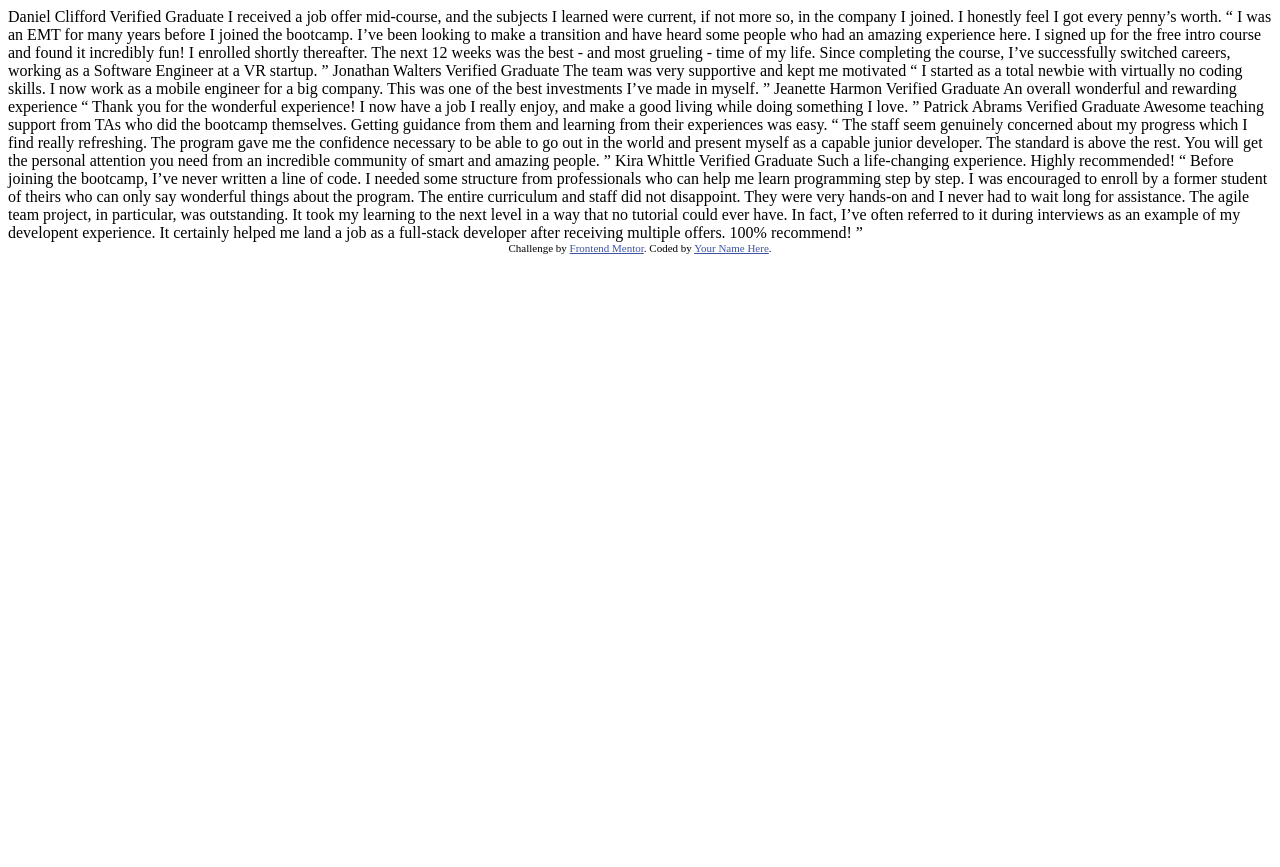
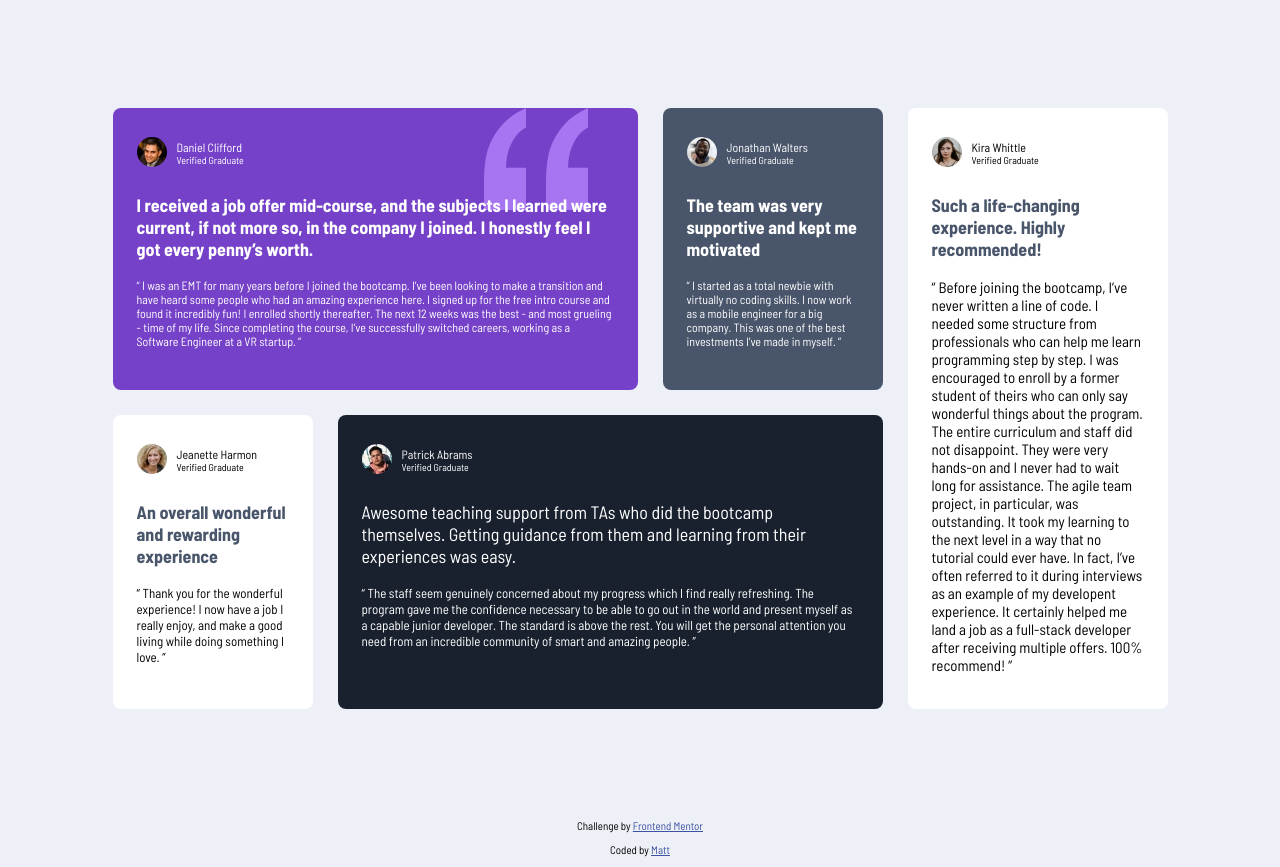
Before and after one commit to matt41108-art/testimonials-grid-section, a plain HTML site: page index.html in a window 1280 px wide. Before the commit the page ends 800 px from the top, so only its background shows below. Drawn offline with Linux system fonts and the light colour scheme.

Commit message:
created the grid section layout using CSS Grid and Flexbox

```diff
--- a/index.html
+++ b/index.html
@@ -3,62 +3,67 @@
 <head>
   <meta charset="UTF-8">
   <meta name="viewport" content="width=device-width, initial-scale=1.0"> <!-- displays site properly based on user's device -->
-
+  <title>Frontend Mentor | [Challenge Name Here]</title>
   <link rel="icon" type="image/png" sizes="32x32" href="./images/favicon-32x32.png">
-
-  <title>Frontend Mentor | [Challenge Name Here]</title>
-
-  <!-- Feel free to remove these styles or customise in your own stylesheet 👍 -->
-  <style>
-    .attribution { font-size: 0.6875rem; text-align: center; }
-    .attribution a { color: hsl(228, 45%, 44%); }
-  </style>
+  <link rel="stylesheet" href="style.css">
+  <link rel="preconnect" href="https://fonts.googleapis.com">
+  <link rel="preconnect" href="https://fonts.gstatic.com" crossorigin>
+  <link href="https://fonts.googleapis.com/css2?family=Barlow+Semi+Condensed:ital,wght@0,100;0,200;0,300;0,400;0,500;0,600;0,700;0,800;0,900;1,100;1,200;1,300;1,400;1,500;1,600;1,700;1,800;1,900&display=swap" rel="stylesheet">
 </head>
   <body>
-  Daniel Clifford
-  Verified Graduate
-
+    <div class="flexbox">
+      <div class="container">
+        <div class="card1">
+          <div class="quotes_mark">
+            <img class="quotation" src="images/bg-pattern-quotation.svg">
+          </div>
+          <div class="profile_info">
+            <img class="user_pic" src="images/image-daniel.jpg">
+            <div class="user_name">
+              <p class="name">Daniel Clifford</p>
+              <p class="status">Verified Graduate</p>
+            </div>
+          </div>
+          <p class="card1_subheading">
             I received a job offer mid-course, and the subjects I learned were current, if not more so,
             in the company I joined. I honestly feel I got every penny’s worth.
-
+          </p>
+          <p class="card1_description">
             “ I was an EMT for many years before I joined the bootcamp. I’ve been looking to make a
             transition and have heard some people who had an amazing experience here. I signed up
             for the free intro course and found it incredibly fun! I enrolled shortly thereafter.
             The next 12 weeks was the best - and most grueling - time of my life. Since completing
             the course, I’ve successfully switched careers, working as a Software Engineer at a VR startup. ”
-
-  Jonathan Walters
-  Verified Graduate
-
+          </p>
+        </div>
+        <div class="card2">
+          <div class="profile_info">
+            <img class="user_pic" src="images/image-jonathan.jpg">
+            <div class="user_name">
+              <p class="name">Jonathan Walters</p>
+              <p class="status">Verified Graduate</p>
+            </div>
+          </div>
+          <p class="card2_subheading">
             The team was very supportive and kept me motivated
-
+          </p>
+          <p class="card2_description">
             “ I started as a total newbie with virtually no coding skills. I now work as a mobile engineer
             for a big company. This was one of the best investments I’ve made in myself. ”
-
-  Jeanette Harmon
-  Verified Graduate
-
-  An overall wonderful and rewarding experience
-
-  “ Thank you for the wonderful experience! I now have a job I really enjoy, and make a good living
-  while doing something I love. ”
-
-  Patrick Abrams
-  Verified Graduate
-
-  Awesome teaching support from TAs who did the bootcamp themselves. Getting guidance from them and
-  learning from their experiences was easy.
-
-  “ The staff seem genuinely concerned about my progress which I find really refreshing. The program
-  gave me the confidence necessary to be able to go out in the world and present myself as a capable
-  junior developer. The standard is above the rest. You will get the personal attention you need from
-  an incredible community of smart and amazing people. ”
-
-  Kira Whittle
-  Verified Graduate
-
+          </p>
+        </div>
+        <div class="card3">
+          <div class="profile_info">
+            <img class="user_pic" src="images/image-kira.jpg">
+            <div class="user_name">
+              <p class="name">Kira Whittle</p>
+              <p class="status">Verified Graduate</p>
+            </div>
+          </div>
+          <p class="card3_subheading">
             Such a life-changing experience. Highly recommended!
-
+          </p>
+          <p class="card3_description">
             “ Before joining the bootcamp, I’ve never written a line of code. I needed some structure from
             professionals who can help me learn programming step by step. I was encouraged to enroll by a former
             student of theirs who can only say wonderful things about the program. The entire curriculum and staff
@@ -67,10 +72,47 @@
             could ever have. In fact, I’ve often referred to it during interviews as an example of my developent
             experience. It certainly helped me land a job as a full-stack developer after receiving multiple offers.
             100% recommend! ”
-
+          </p>
+        </div>
+        <div class="card4">
+          <div class="profile_info">
+            <img class="user_pic" src="images/image-jeanette.jpg">
+            <div class="user_name">
+              <p class="name">Jeanette Harmon</p>
+              <p class="status">Verified Graduate</p>
+            </div>
+          </div>
+          <p class="card4_subheading">
+            An overall wonderful and rewarding experience
+          </p>
+          <p class="card4_description">
+            “ Thank you for the wonderful experience! I now have a job I really enjoy, and make a good living
+            while doing something I love. ”
+          </p>
+        </div>
+        <div class="card5">
+          <div class="profile_info">
+            <img class="user_pic" src="images/image-patrick.jpg">
+            <div class="user_name">
+              <p class="name">Patrick Abrams</p>
+              <p class="status">Verified Graduate</p>
+            </div>
+          </div>
+          <p class="card5_subheading">
+            Awesome teaching support from TAs who did the bootcamp themselves. Getting guidance from them and
+            learning from their experiences was easy.
+          </p>
+          <p class="card5_description">
+            “ The staff seem genuinely concerned about my progress which I find really refreshing. The program
+            gave me the confidence necessary to be able to go out in the world and present myself as a capable
+            junior developer. The standard is above the rest. You will get the personal attention you need from an incredible community of smart and amazing people. ”
+          </p>
+        </div>
+      </div>
+    </div>
     <footer class="attribution">
-    Challenge by <a href="https://www.frontendmentor.io?ref=challenge">Frontend Mentor</a>.
-    Coded by <a href="#">Your Name Here</a>.
+      <p>Challenge by <a href="https://www.frontendmentor.io?ref=challenge">Frontend Mentor</a></p>
+      <p>Coded by <a href="#">Matt</a></p>
   </footer>
   </body>
 </html>
--- /dev/null
+++ b/style.css
@@ -0,0 +1,169 @@
+body {
+  background-color: #EDF1F7;
+}
+
+.flexbox {
+  display: flex;
+  justify-content: center;
+  align-items: center;
+  min-height: 100vh;
+}
+
+.container {
+  display: grid;
+  grid-template-rows: auto auto;
+  grid-template-columns: 200px 300px 220px 260px;
+  gap: 25px;
+}
+
+p {
+  font-family: Barlow Semi Condensed, Arial;
+}
+
+.card1 {
+  background-color: hsl(263, 55%, 52%);
+  color: white;
+  padding: 20px 24px;
+  border-radius: 8px;
+  grid-column: span 2;
+  position: relative;
+}
+
+.card2 {
+  background-color: hsl(217, 19%, 35%);
+  color: white;
+  padding: 20px 24px;
+  border-radius: 8px;
+}
+
+.card3 {
+  grid-row: span 2;
+  background-color: hsl(0, 0%, 100%);
+  padding: 20px 24px;
+  border-radius: 8px;
+}
+
+.card4 {
+  background-color: hsl(0, 0%, 100%);
+  padding: 20px 24px;
+  border-radius: 8px;
+}
+
+.card5 {
+  color: white;
+  background-color: hsl(219, 29%, 14%);
+  padding: 20px 24px;
+  border-radius: 8px;
+  grid-column: span 2;
+}
+
+.quotes_mark {
+  position: absolute;
+  right: 50px;
+  top: 0;
+}
+
+.profile_info {
+  display: flex;
+  align-items: center;
+}
+
+.user_pic {
+  width: 30px;
+  height: 30px;
+  border-radius: 15px;
+  object-fit: cover;
+  margin-right: 10px;
+}
+
+.name {
+  margin-bottom: 0;
+  font-size: 12px;
+}
+
+.status{
+  margin-top: 0;
+  font-size: 10px;
+}
+
+.card1_subheading {
+  font-size: 18px;
+  font-weight: bold;
+  position: relative;
+  z-index: 1;
+}
+
+.card1_description {
+  font-size: 12px;
+}
+
+.card2_subheading {
+  font-size: 18px;
+  font-weight: bold;
+}
+
+.card2_description {
+  font-size: 12px;
+
+}
+
+.card3_subheading {
+  font-size: 18px;
+  font-weight: bold;
+  color: hsl(217, 19%, 35%);
+  position: relative;
+}
+
+.card3_description {
+  font-size: 15px;
+}
+
+.card4_subheading {
+  font-size: 18px;
+  font-weight: bold;
+  color: hsl(217, 19%, 35%);
+}
+
+.card4_description {
+  font-size: 13px;
+}
+
+.card5_subheading {
+  font-size: 18px;
+}
+
+.card5_description {
+  font-size: 13px;
+}
+
+.attribution {
+  font-size: 0.6875rem;
+  text-align: center;
+}
+.attribution a {
+  color: hsl(228, 45%, 44%);
+}
+
+@media(max-width: 650px) {
+  .container {
+    display: flex;
+    flex-direction: column;
+    gap: 20px;
+    align-items: center;
+  }
+
+  .card1, .card2, .card3, .card4, .card5 {
+    width: 50%;
+  }
+
+  .card3 {
+    order: 5;
+  }
+
+  .quotes_mark {
+  position: absolute;
+  right: 50px;
+  top: 0;
+  z-index: -1;
+}
+}
```
Lines whose indentation alone changed are shown as unchanged.
